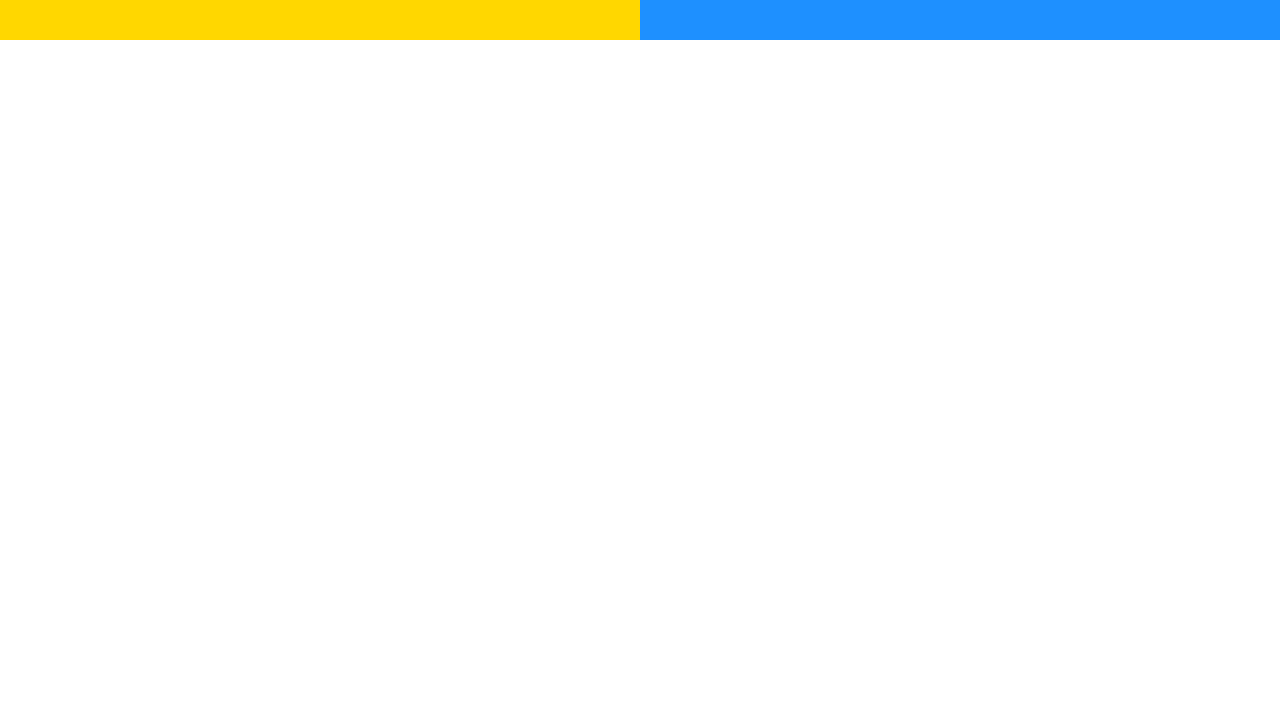
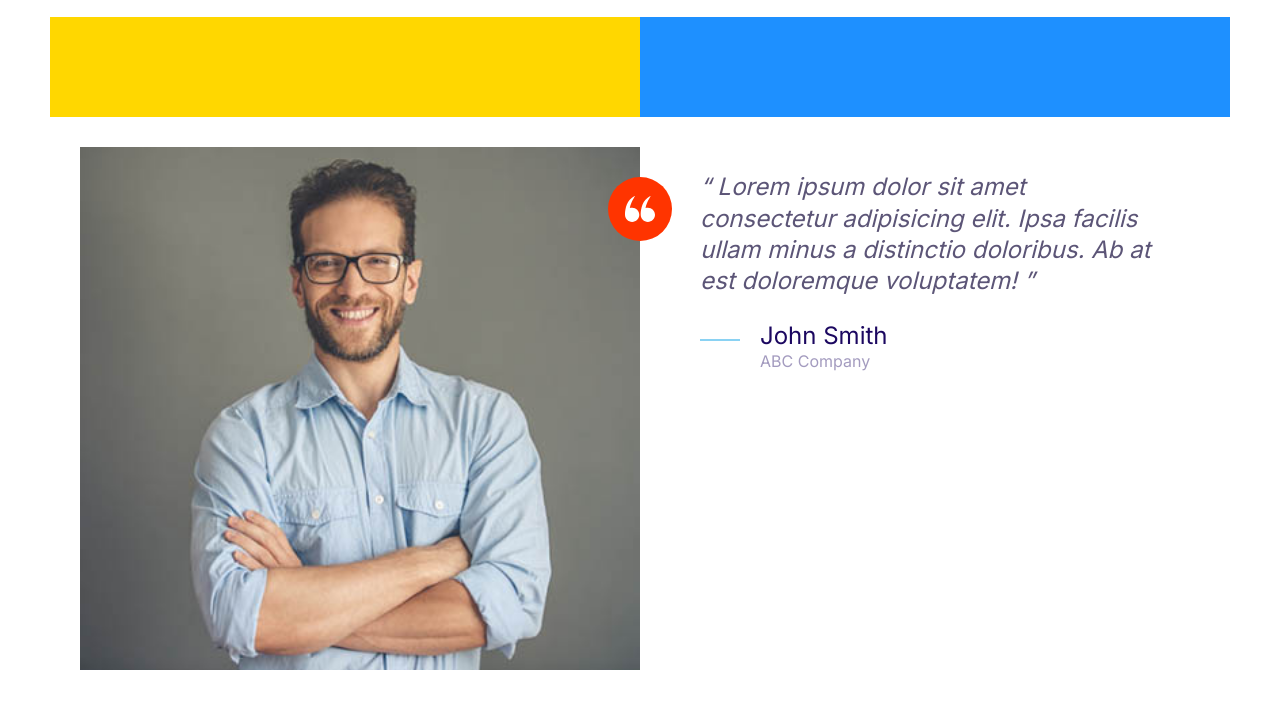
Before and after one commit to zurazautashvili/Moshify, a plain HTML site: page index.html in a window 1280 px wide. Shown: the part 684-1392 px from the top of the page. Before the commit the page ends 800 px from the top, so only its background shows below. Drawn offline with Linux system fonts and the light colour scheme.

Commit message:
Build testemonials with quotes and img.

```diff
--- a/css/styles.css
+++ b/css/styles.css
@@ -147,8 +147,16 @@ a {
     height: 40px;
 }
 
+.icon--small {
+    width: 30px;
+    height: 30px;
+}
+
 .icon--primary {
     fill: var(--color-primary);
+}
+.icon--white {
+    fill: #fff;
 }
 .icon-container {
     background: #f3f9fa;
@@ -158,6 +166,10 @@ a {
     display: inline-flex;
     justify-content: center;
     align-items: center;
+}
+
+.icon-container--accent {
+    background: var(--color-accent);
 }
 
 /* Buttons */
@@ -335,3 +347,34 @@ a {
         grid-template-columns: repeat(2, 1fr);
     }
 }
+
+/* Testimonial */
+
+.testimonial {
+    padding: 3rem;
+}
+
+.testimonial__image {
+    position: relative;
+}
+
+.testimonial__image > img {
+    width: 100%;
+}
+
+.testimonial__image > .icon-container {
+    position: absolute;
+    top: 3rem;
+    right: -32px;
+}
+
+@media screen and (min-width: 768px) {
+    .testimonial .quote,
+    .testimonial .quote__author {
+        font-size: 2.4rem;
+    }
+
+    .testimonial .quote {
+        margin-left: 6rem;
+    }
+}
--- a/index.html
+++ b/index.html
@@ -14,7 +14,7 @@
     <link rel="stylesheet" href="css/normalizecss.css" />
     <link rel="stylesheet" href="css/styles.css" />
   </head>
-  <body>
+  <body style="padding: 5rem">
     <a href="#" class="link-arrow">learn more</a>
     <span class="badge badge--primary">10% Off</span>
     <ul class="list list--tick">
@@ -74,5 +74,37 @@
       <div style="height: 100px; background: gold"></div>
       <div style="height: 100px; background: dodgerblue"></div>
     </div>
+    <div class="card testimonial">
+      <div class="grid grid--1x2">
+        <div class="testimonial__image">
+          <img src="images/testimonial.jpg" alt="a happy costumer" />
+          <span class="icon-container icon-container--accent">
+            <svg class="icon icon--white icon--small">
+              <use xlink:href="images/sprite.svg#quotes"></use>
+            </svg>
+          </span>
+        </div>
+        <blockquote class="quote">
+          <p class="quote__text">
+            Lorem ipsum dolor sit amet consectetur adipisicing elit. Ipsa
+            facilis ullam minus a distinctio doloribus. Ab at est doloremque
+            voluptatem!
+          </p>
+          <footer>
+            <div class="media">
+              <div class="media__image">
+                <svg class="icon icon--primary quote__line">
+                  <use xlink:href="images/sprite.svg#line"></use>
+                </svg>
+              </div>
+              <div class="media__body">
+                <h3 class="media__title quote__author">John Smith</h3>
+                <p class="quote__company">ABC Company</p>
+              </div>
+            </div>
+          </footer>
+        </blockquote>
+      </div>
+    </div>
   </body>
 </html>
```
Also changed, not shown: components/testemonials.html (added, +31 -0 lines), images/testimonial.jpg (added).
